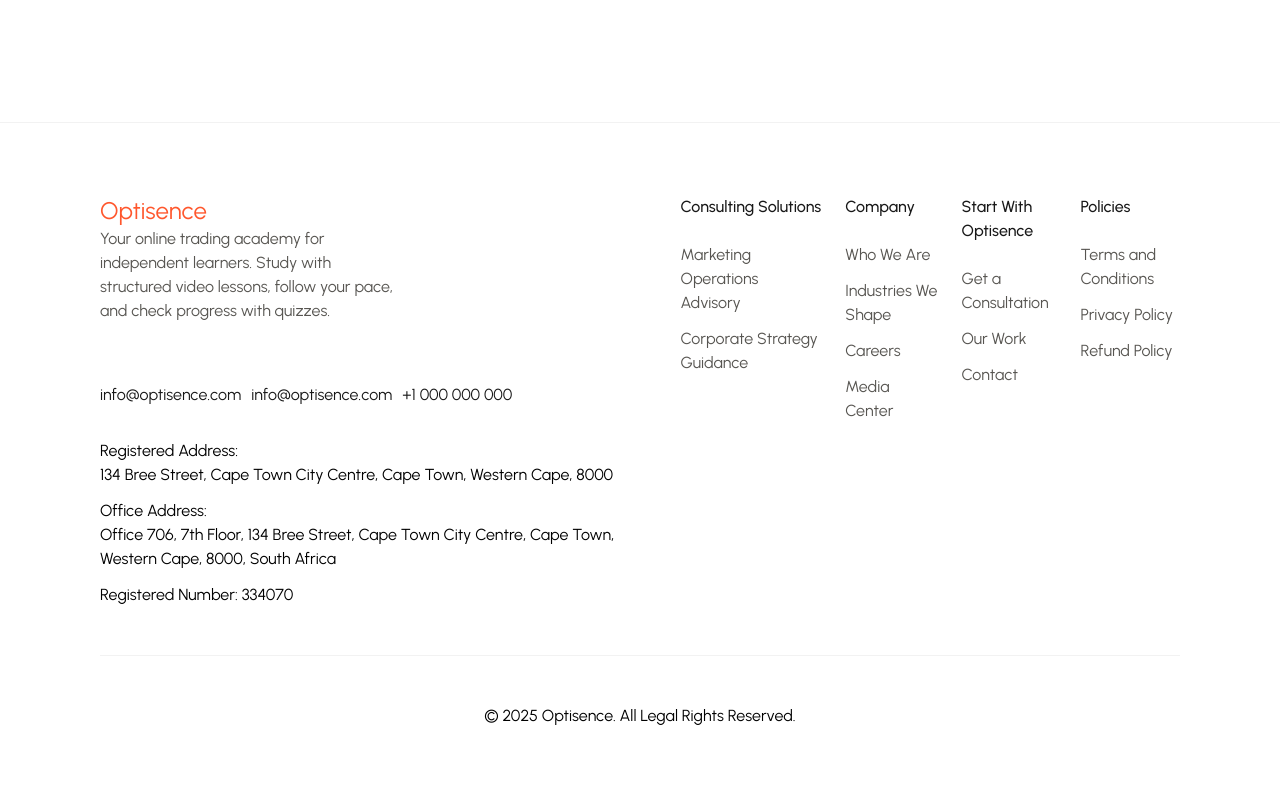
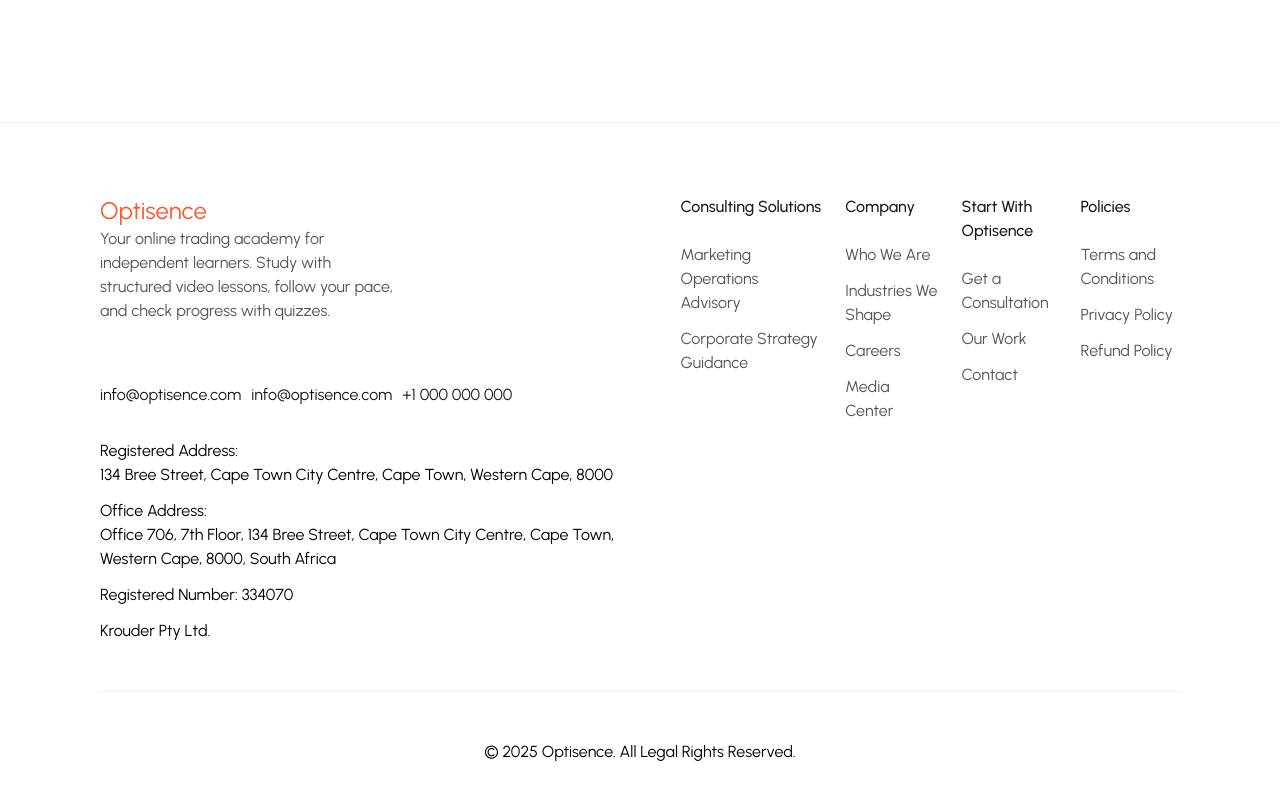
Before and after one commit to born2bemedia/optisence, a Next.js app: page / in a window 1280 px wide. Shown: the part 7381-8181 px from the top of the page. Built offline with nearby package versions, Linux system fonts and the light colour scheme; some icons are missing.

Commit message:
[feature/company-info]: Company Name (#6)

```diff
--- a/src/shared/ui/components/footer.tsx
+++ b/src/shared/ui/components/footer.tsx
@@ -59,6 +59,7 @@ export function Footer() {
               Cape Town, Western Cape, 8000, South Africa
             </li>
             <li>Registered Number: 334070</li>
+            <li>Krouder Pty Ltd.</li>
           </ul>
         </div>
         <div className="flex gap-6 max-md:grid max-md:grid-cols-2">
```
